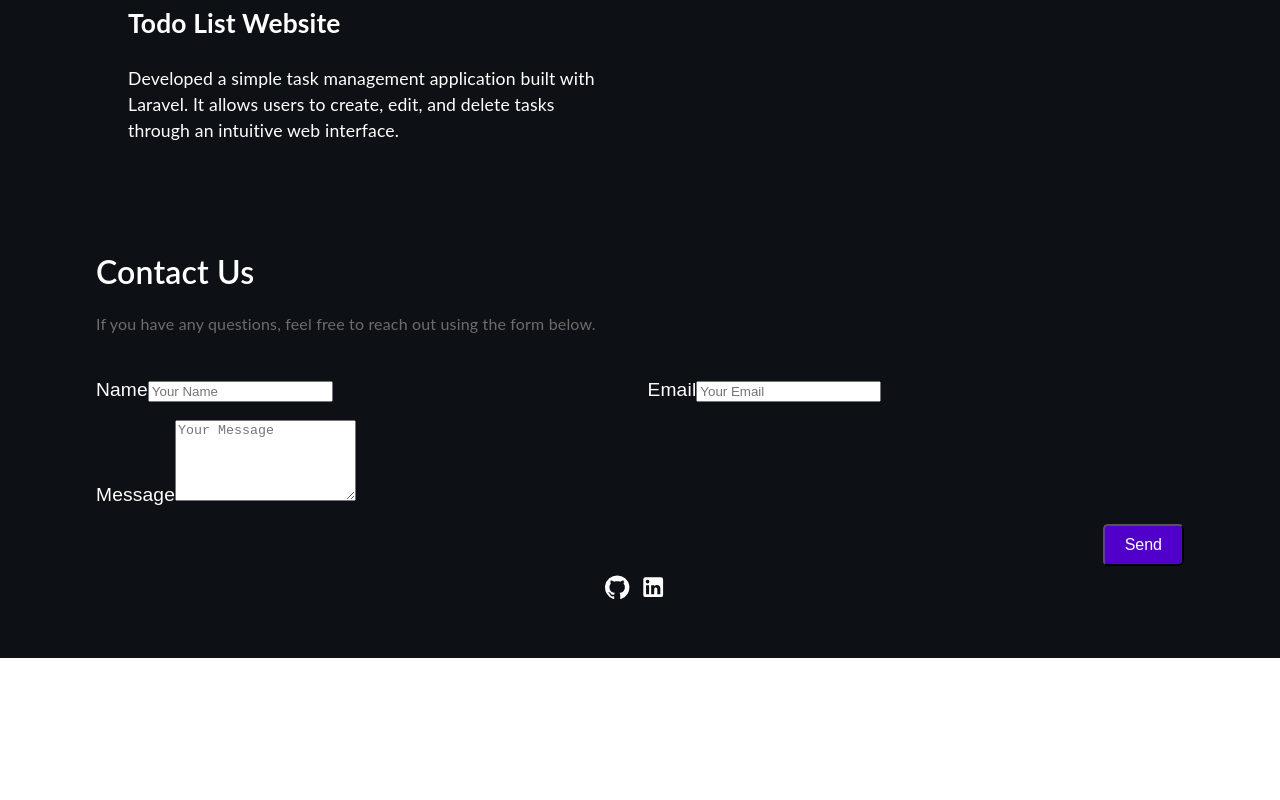
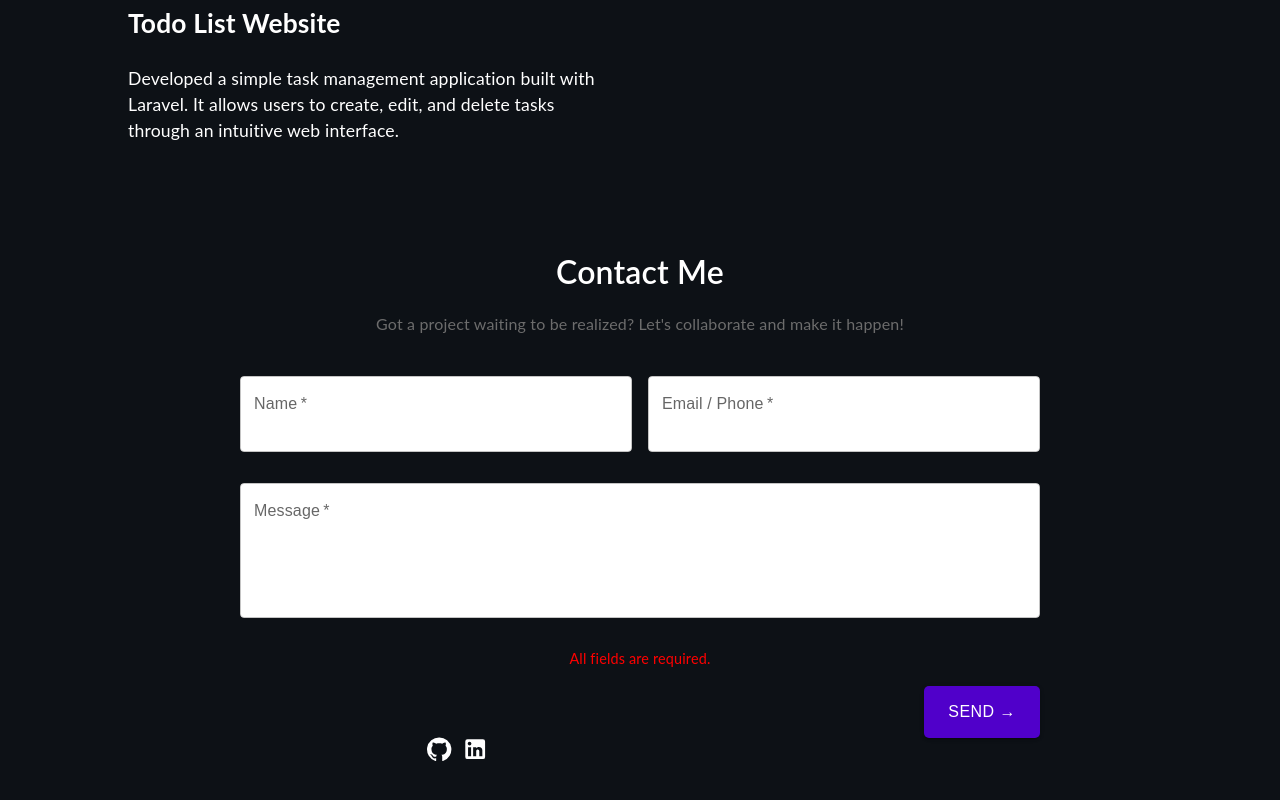
Before and after one commit to fayeapistar/web-portfolio, a React (Create React App) app: page / in a window 1280 px wide. Shown: the part 3033-3833 px from the top of the page. Before the commit the page ends 3691 px from the top, so only its background shows below. Built offline with nearby package versions, Linux system fonts and the light colour scheme.

Commit message:
Update website

```diff
--- a/src/components/Contact.js
+++ b/src/components/Contact.js
@@ -1,27 +1,54 @@
 import React from 'react';
+import { TextField, Button } from '@mui/material';
 import '../assets/styles/Contact.scss';
 
 const ContactForm = () => {
     return (
-        <div className="contact-wrapper" style={{ marginLeft: '1in', marginRight: '1in' }}>
-            <h1>Contact Us</h1>
-            <p>If you have any questions, feel free to reach out using the form below.</p>
+        <div className="contact-wrapper" style={{ margin: '0 auto', maxWidth: '800px', textAlign: 'center' }}>
+            <h1>Contact Me</h1>
+            <p>Got a project waiting to be realized? Let's collaborate and make it happen!</p>
             <form action="https://formspree.io/f/movvjpjy" method="POST" className="contact-form">
-                <div className="form-flex">
-                    <div className="MuiTextField-root">
-                        <label htmlFor="name">Name</label>
-                        <input type="text" id="name" name="name" placeholder="Your Name" required />
-                    </div>
-                    <div className="MuiTextField-root">
-                        <label htmlFor="email">Email</label>
-                        <input type="email" id="email" name="email" placeholder="Your Email" required />
-                    </div>
+                <div className="form-flex" style={{ display: 'flex', justifyContent: 'space-between', gap: '1rem', marginBottom: '1rem' }}>
+                    <TextField
+                        id="name"
+                        name="name"
+                        label="Name"
+                        placeholder="Your Name"
+                        required
+                        variant="outlined"
+                        fullWidth
+                    />
+                    <TextField
+                        id="email"
+                        name="email"
+                        label="Email / Phone"
+                        placeholder="Email / Phone"
+                        required
+                        variant="outlined"
+                        fullWidth
+                    />
                 </div>
-                <div className="MuiTextField-root body-form">
-                    <label htmlFor="message">Message</label>
-                    <textarea id="message" name="message" rows="5" placeholder="Your Message" required></textarea>
-                </div>
-                <button type="submit">Send</button>
+                <TextField
+                    id="message"
+                    name="message"
+                    label="Message"
+                    placeholder="Your Message"
+                    required
+                    multiline
+                    rows={5}
+                    variant="outlined"
+                    fullWidth
+                    style={{ marginBottom: '1rem' }}
+                />
+                <p style={{ color: 'red', fontSize: '0.9rem', marginBottom: '1rem' }}>All fields are required.</p>
+                <Button
+                    type="submit"
+                    variant="contained"
+                    color="primary"
+                    style={{ padding: '0.75rem 1.5rem', fontSize: '1rem' }}
+                >
+                    SEND →
+                </Button>
             </form>
         </div>
     );
```
